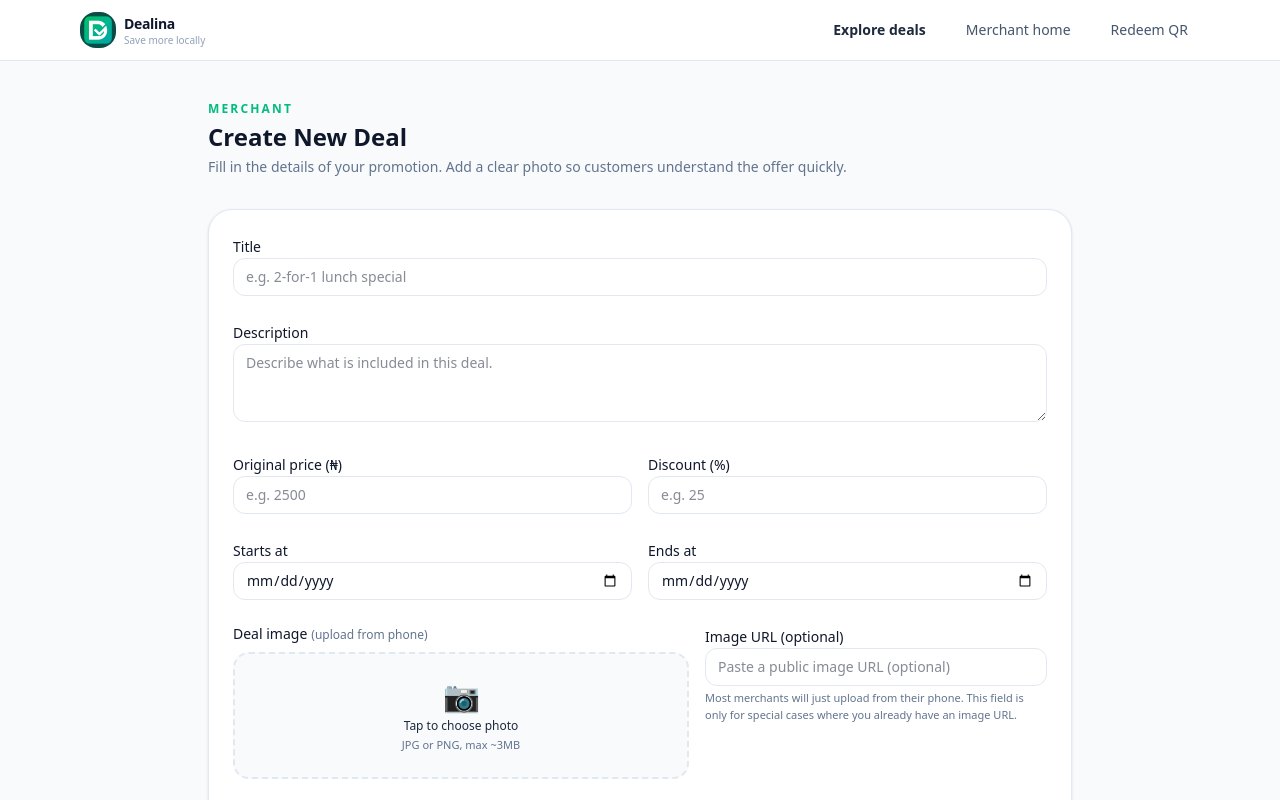
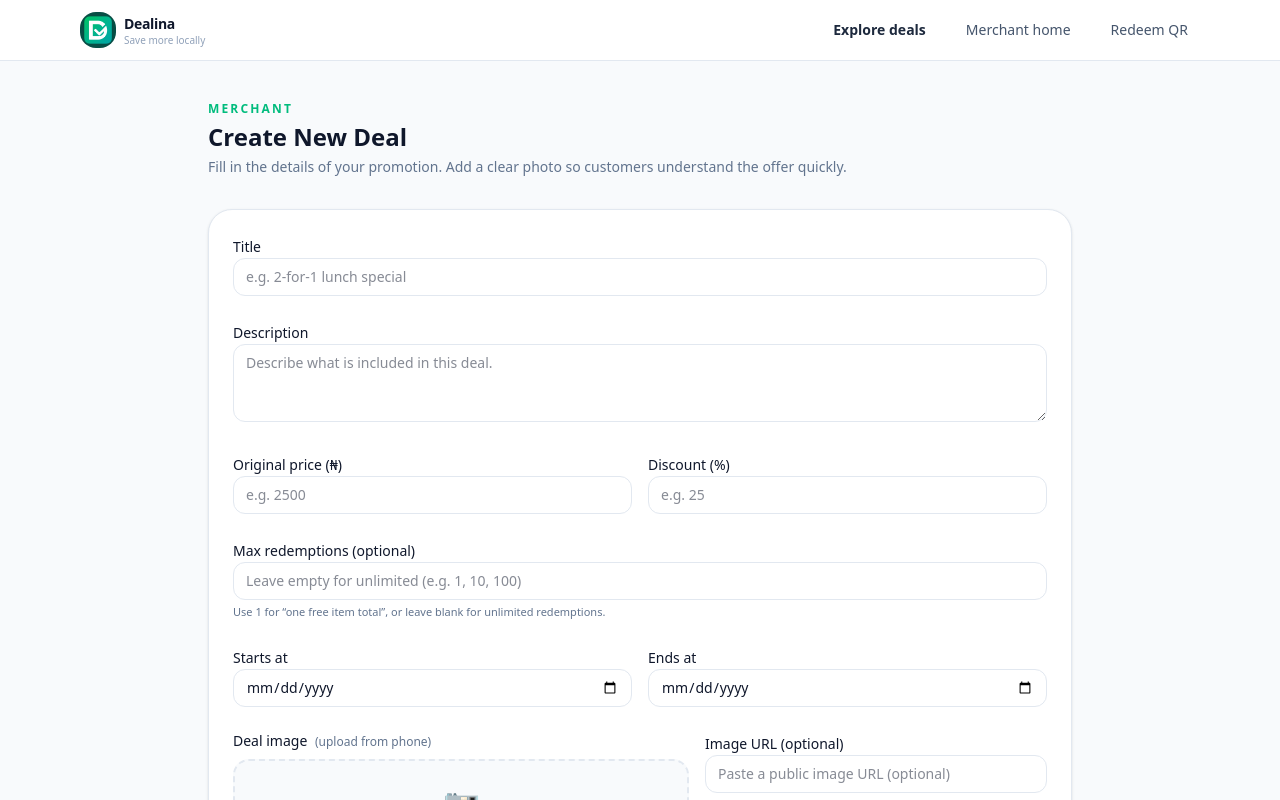
Before and after one commit to gbsunmonu/deals-web, a Next.js app: page /merchant/deals/new in a window 1280 px wide. Shown: the top 800 px of the page. Built offline with nearby package versions, Linux system fonts and the light colour scheme.

Commit message:
feat: merchant sets max redemptions on deal creation

```diff
--- a/app/merchant/deals/new/page.tsx
+++ b/app/merchant/deals/new/page.tsx
@@ -12,6 +12,7 @@ type CreateDealPayload = {
   startsAt: string; // ISO date
   endsAt: string; // ISO date
   imageUrl?: string | null;
+  maxRedemptions: number | null; // ✅ NEW
 };
 
 export default function NewDealPage() {
@@ -33,29 +34,25 @@ export default function NewDealPage() {
       const title = String(formData.get("title") || "").trim();
       const description = String(formData.get("description") || "").trim();
 
-      const originalPriceRaw = String(
-        formData.get("originalPrice") || ""
-      ).trim();
-      const discountValueRaw = String(
-        formData.get("discountValue") || ""
-      ).trim();
+      const originalPriceRaw = String(formData.get("originalPrice") || "").trim();
+      const discountValueRaw = String(formData.get("discountValue") || "").trim();
 
       const startsAt = String(formData.get("startsAt") || "").trim();
       const endsAt = String(formData.get("endsAt") || "").trim();
+
+      // ✅ NEW: maxRedemptions (optional)
+      const maxRedemptionsRaw = String(formData.get("maxRedemptions") || "").trim();
 
       // optional manual URL (fallback if no upload)
       let imageUrl: string | null =
         String(formData.get("imageUrl") || "").trim() || null;
 
-      if (!title) {
-        throw new Error("Please enter a title.");
-      }
+      if (!title) throw new Error("Please enter a title.");
 
       let originalPrice: number | null = null;
       if (originalPriceRaw) {
         const n = Number(originalPriceRaw.replace(/,/g, ""));
-        if (Number.isNaN(n) || n <= 0)
-          throw new Error("Original price looks invalid.");
+        if (Number.isNaN(n) || n <= 0) throw new Error("Original price looks invalid.");
         originalPrice = n;
       }
 
@@ -70,6 +67,18 @@ export default function NewDealPage() {
 
       if (!startsAt || !endsAt) {
         throw new Error("Please set both start date and end date.");
+      }
+
+      // ✅ NEW: Parse maxRedemptions
+      // Empty => null (unlimited)
+      // Positive integer => that limit
+      let maxRedemptions: number | null = null;
+      if (maxRedemptionsRaw) {
+        const n = Number(maxRedemptionsRaw);
+        if (!Number.isInteger(n) || n <= 0) {
+          throw new Error("Max redemptions must be a whole number greater than 0 (or leave empty).");
+        }
+        maxRedemptions = n;
       }
 
       // 1) If merchant selected a file, upload it to Supabase Storage
@@ -107,13 +116,12 @@ export default function NewDealPage() {
         startsAt,
         endsAt,
         imageUrl,
+        maxRedemptions, // ✅ NEW
       };
 
       const res = await fetch("/api/merchant/deals", {
         method: "POST",
-        headers: {
-          "Content-Type": "application/json",
-        },
+        headers: { "Content-Type": "application/json" },
         body: JSON.stringify(payload),
       });
 
@@ -124,7 +132,6 @@ export default function NewDealPage() {
         throw new Error(data?.error || "Failed to create deal.");
       }
 
-      // Go to "My deals"
       router.push("/merchant/deals");
     } catch (err: any) {
       console.error(err);
@@ -144,12 +151,9 @@ export default function NewDealPage() {
 
     setImageFile(file);
 
-    // Show a quick preview
     const reader = new FileReader();
     reader.onload = (ev) => {
-      setImagePreview(
-        typeof ev.target?.result === "string" ? ev.target.result : null
-      );
+      setImagePreview(typeof ev.target?.result === "string" ? ev.target.result : null);
     };
     reader.readAsDataURL(file);
   }
@@ -160,12 +164,9 @@ export default function NewDealPage() {
         <p className="text-xs font-semibold uppercase tracking-[0.18em] text-emerald-500">
           Merchant
         </p>
-        <h1 className="mt-1 text-2xl font-semibold text-slate-900">
-          Create New Deal
-        </h1>
+        <h1 className="mt-1 text-2xl font-semibold text-slate-900">Create New Deal</h1>
         <p className="mt-1 text-sm text-slate-500">
-          Fill in the details of your promotion. Add a clear photo so customers
-          understand the offer quickly.
+          Fill in the details of your promotion. Add a clear photo so customers understand the offer quickly.
         </p>
       </header>
 
@@ -175,10 +176,7 @@ export default function NewDealPage() {
       >
         {/* Title */}
         <div className="space-y-1">
-          <label
-            htmlFor="title"
-            className="text-sm font-medium text-slate-900"
-          >
+          <label htmlFor="title" className="text-sm font-medium text-slate-900">
             Title
           </label>
           <input
@@ -193,10 +191,7 @@ export default function NewDealPage() {
 
         {/* Description */}
         <div className="space-y-1">
-          <label
-            htmlFor="description"
-            className="text-sm font-medium text-slate-900"
-          >
+          <label htmlFor="description" className="text-sm font-medium text-slate-900">
             Description
           </label>
           <textarea
@@ -211,10 +206,7 @@ export default function NewDealPage() {
         {/* Pricing row */}
         <div className="grid gap-4 md:grid-cols-2">
           <div className="space-y-1">
-            <label
-              htmlFor="originalPrice"
-              className="text-sm font-medium text-slate-900"
-            >
+            <label htmlFor="originalPrice" className="text-sm font-medium text-slate-900">
               Original price (₦)
             </label>
             <input
@@ -229,10 +221,7 @@ export default function NewDealPage() {
           </div>
 
           <div className="space-y-1">
-            <label
-              htmlFor="discountValue"
-              className="text-sm font-medium text-slate-900"
-            >
+            <label htmlFor="discountValue" className="text-sm font-medium text-slate-900">
               Discount (%)
             </label>
             <input
@@ -248,13 +237,29 @@ export default function NewDealPage() {
           </div>
         </div>
 
+        {/* ✅ NEW: Max redemptions */}
+        <div className="space-y-1">
+          <label htmlFor="maxRedemptions" className="text-sm font-medium text-slate-900">
+            Max redemptions (optional)
+          </label>
+          <input
+            id="maxRedemptions"
+            name="maxRedemptions"
+            type="number"
+            min={1}
+            step="1"
+            placeholder="Leave empty for unlimited (e.g. 1, 10, 100)"
+            className="w-full rounded-xl border border-slate-200 px-3 py-2 text-sm text-slate-900 focus:border-emerald-500 focus:outline-none focus:ring-1 focus:ring-emerald-500"
+          />
+          <p className="text-[11px] text-slate-500">
+            Use <span className="font-medium">1</span> for “one free item total”, or leave blank for unlimited redemptions.
+          </p>
+        </div>
+
         {/* Dates row */}
         <div className="grid gap-4 md:grid-cols-2">
           <div className="space-y-1">
-            <label
-              htmlFor="startsAt"
-              className="text-sm font-medium text-slate-900"
-            >
+            <label htmlFor="startsAt" className="text-sm font-medium text-slate-900">
               Starts at
             </label>
             <input
@@ -266,10 +271,7 @@ export default function NewDealPage() {
           </div>
 
           <div className="space-y-1">
-            <label
-              htmlFor="endsAt"
-              className="text-sm font-medium text-slate-900"
-            >
+            <label htmlFor="endsAt" className="text-sm font-medium text-slate-900">
               Ends at
             </label>
             <input
@@ -283,13 +285,9 @@ export default function NewDealPage() {
 
         {/* Image upload + optional URL */}
         <div className="grid gap-4 md:grid-cols-[minmax(0,2fr)_minmax(0,1.5fr)]">
-          {/* Upload box */}
           <div className="space-y-2">
             <p className="text-sm font-medium text-slate-900">
-              Deal image
-              <span className="ml-1 text-xs font-normal text-slate-500">
-                (upload from phone)
-              </span>
+              Deal image <span className="ml-1 text-xs font-normal text-slate-500">(upload from phone)</span>
             </p>
 
             <label className="flex cursor-pointer flex-col items-center justify-center rounded-2xl border-2 border-dashed border-slate-200 bg-slate-50 px-4 py-6 text-center text-xs text-slate-500 hover:border-emerald-400 hover:bg-emerald-50/40">
@@ -303,27 +301,14 @@ export default function NewDealPage() {
               ) : (
                 <span className="mb-1 text-3xl">📷</span>
               )}
-              <span className="font-medium text-slate-800">
-                Tap to choose photo
-              </span>
-              <span className="mt-1 text-[11px] text-slate-500">
-                JPG or PNG, max ~3MB
-              </span>
-              <input
-                type="file"
-                accept="image/*"
-                className="hidden"
-                onChange={handleImageChange}
-              />
+              <span className="font-medium text-slate-800">Tap to choose photo</span>
+              <span className="mt-1 text-[11px] text-slate-500">JPG or PNG, max ~3MB</span>
+              <input type="file" accept="image/*" className="hidden" onChange={handleImageChange} />
             </label>
           </div>
 
-          {/* Optional image URL field (fallback / advanced) */}
           <div className="space-y-1">
-            <label
-              htmlFor="imageUrl"
-              className="text-sm font-medium text-slate-900"
-            >
+            <label htmlFor="imageUrl" className="text-sm font-medium text-slate-900">
               Image URL (optional)
             </label>
             <input
@@ -334,8 +319,7 @@ export default function NewDealPage() {
               className="w-full rounded-xl border border-slate-200 px-3 py-2 text-sm text-slate-900 focus:border-emerald-500 focus:outline-none focus:ring-1 focus:ring-emerald-500"
             />
             <p className="text-[11px] text-slate-500">
-              Most merchants will just upload from their phone. This field is
-              only for special cases where you already have an image URL.
+              Most merchants will just upload from their phone. This field is only for special cases where you already have an image URL.
             </p>
           </div>
         </div>
```
Also changed, not shown: app/api/merchant/deals/route.ts (+20 -11 lines).
